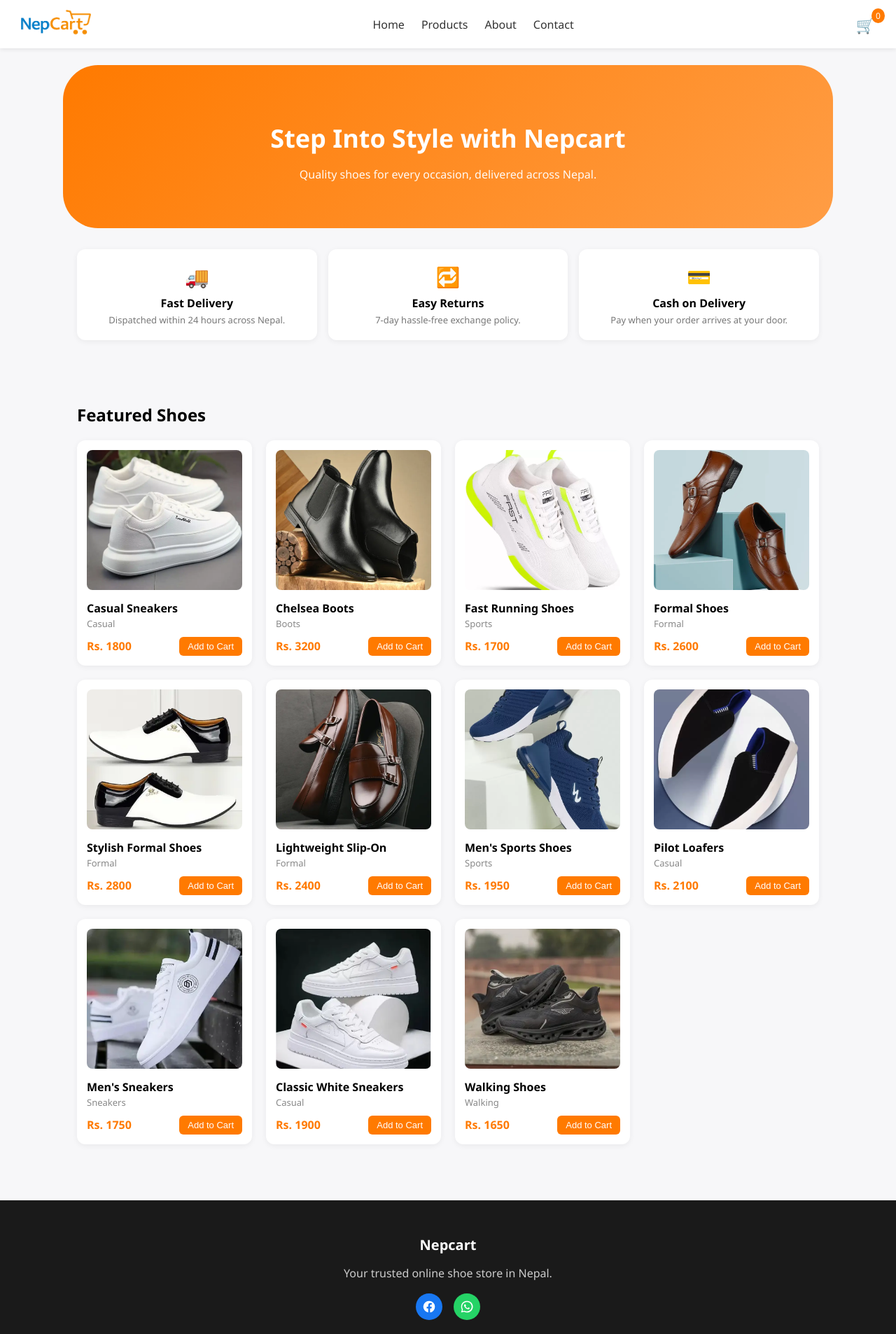
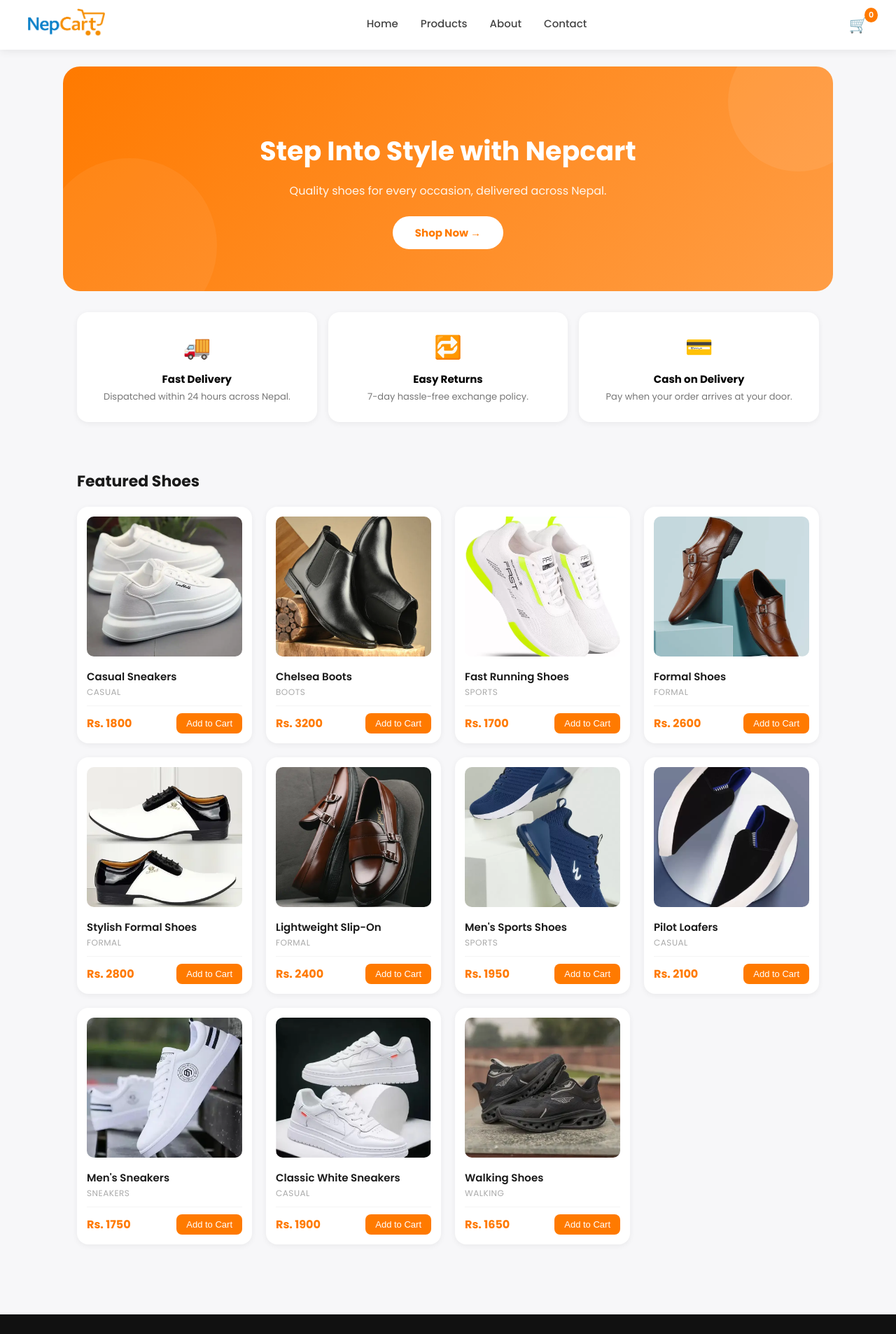
Before and after one commit to bibek-devh2/NepCart, a React (Create React App) app: page / in a window 1280 px wide. Shown: the top 1906 px of the page at 70% size. Built offline with nearby package versions, Linux system fonts and the light colour scheme.

Commit message:
Improve UI design - fonts, animations, card hover effects

```diff
--- a/public/index.html
+++ b/public/index.html
@@ -18,7 +18,7 @@
 
     <link rel="apple-touch-icon" href="%PUBLIC_URL%/logo192.png" />
     <link rel="manifest" href="%PUBLIC_URL%/manifest.json" />
-
+    <link href="https://fonts.googleapis.com/css2?family=Poppins:wght@400;500;600;700&display=swap" rel="stylesheet" />
     <title>Nepcart - Buy Shoes Online in Nepal</title>
   </head>
   <body>
--- a/src/App.css
+++ b/src/App.css
@@ -1,2 +1,5 @@
 * { box-sizing: border-box; }
-body { margin: 0; font-family: 'Segoe UI', Arial, sans-serif; background: #f7f7f9; }
+body { margin: 0;
+ font-family: 'Poppins', 'Segoe UI', Arial, sans-serif;
+ background: #f7f7f9;
+}
--- a/src/components/Footer.css
+++ b/src/components/Footer.css
@@ -1,39 +1,55 @@
 .footer {
-  background: #1a1a1a;
-  color: #ccc;
+  background: #111;
+  color: #bbb;
   text-align: center;
-  padding: 30px 20px;
-  margin-top: 40px;
+  padding: 40px 20px 24px;
+  margin-top: 60px;
 }
-.footer-title { font-size: 20px; font-weight: bold; color: #fff; margin-bottom: 6px; }
-.footer-copy { font-size: 12px; color: #777; margin-top: 10px; }
+
+.footer-title {
+  font-size: 22px;
+  font-weight: 700;
+  color: #fff;
+  margin-bottom: 4px;
+}
+
+.footer p {
+  font-size: 14px;
+  margin: 4px 0;
+}
 
 .footer-socials {
   display: flex;
   justify-content: center;
   gap: 16px;
-  margin: 18px 0;
+  margin: 20px 0;
 }
 
 .social-icon {
-  width: 38px;
-  height: 38px;
+  width: 42px;
+  height: 42px;
   display: flex;
   align-items: center;
   justify-content: center;
   border-radius: 50%;
   color: white;
-  transition: transform 0.2s;
+  transition: transform 0.2s, box-shadow 0.2s;
 }
 
-.social-icon svg {
-  width: 20px;
-  height: 20px;
-}
+.social-icon svg { width: 20px; height: 20px; }
 
 .social-icon:hover {
   transform: translateY(-3px);
+  box-shadow: 0 6px 16px rgba(0,0,0,0.3);
 }
 
 .social-icon.facebook { background: #1877f2; }
 .social-icon.whatsapp { background: #25d366; }
+
+.footer-copy {
+  font-size: 12px;
+  color: #555;
+  margin-top: 16px;
+  padding-top: 16px;
+  border-top: 1px solid #222;
+}
--- a/src/components/Navbar.css
+++ b/src/components/Navbar.css
@@ -2,27 +2,42 @@
   display: flex;
   align-items: center;
   justify-content: space-between;
-  padding: 12px 30px;
+  padding: 10px 40px;
   background: #ffffff;
-  box-shadow: 0 2px 6px rgba(0,0,0,0.08);
+  box-shadow: 0 2px 12px rgba(0,0,0,0.08);
   position: sticky;
   top: 0;
   z-index: 100;
 }
 
-.navbar-logo img { height: 40px; }
+.navbar-logo img { height: 44px; }
 
 .navbar-links {
   display: flex;
-  gap: 24px;
+  gap: 32px;
 }
 
 .navbar-links a {
   text-decoration: none;
-  color: #333;
+  color: #444;
   font-weight: 500;
+  font-size: 15px;
+  position: relative;
+  padding-bottom: 4px;
 }
 
+.navbar-links a::after {
+  content: '';
+  position: absolute;
+  bottom: 0;
+  left: 0;
+  width: 0;
+  height: 2px;
+  background: #ff7a00;
+  transition: width 0.3s ease;
+}
+
+.navbar-links a:hover::after { width: 100%; }
 .navbar-links a:hover { color: #ff7a00; }
 
 .navbar-right {
@@ -44,9 +59,10 @@
   right: -14px;
   background: #ff7a00;
   color: white;
-  font-size: 12px;
+  font-size: 11px;
   border-radius: 50%;
   padding: 2px 6px;
+  font-weight: 600;
 }
 
 .navbar-toggle {
@@ -58,11 +74,10 @@
   color: #333;
 }
 
-/* Mobile styles */
 @media (max-width: 768px) {
-  .navbar-toggle {
-    display: block;
-  }
+  .navbar { padding: 10px 20px; }
+
+  .navbar-toggle { display: block; }
 
   .navbar-links {
     position: absolute;
@@ -79,9 +94,7 @@
     box-shadow: 0 4px 6px rgba(0,0,0,0.05);
   }
 
-  .navbar-links.open {
-    max-height: 300px;
-  }
+  .navbar-links.open { max-height: 300px; }
 
   .navbar-links a {
     padding: 14px;
@@ -89,4 +102,6 @@
     text-align: center;
     border-top: 1px solid #f0f0f0;
   }
+
+  .navbar-links a::after { display: none; }
 }
--- a/src/components/ProductCard.css
+++ b/src/components/ProductCard.css
@@ -1,22 +1,80 @@
 .product-card {
   background: #fff;
-  border-radius: 12px;
-  padding: 14px;
+  border-radius: 16px;
+  padding: 12px;
   box-shadow: 0 2px 8px rgba(0,0,0,0.06);
   display: flex;
   flex-direction: column;
-  transition: transform 0.2s;
+  transition: transform 0.25s, box-shadow 0.25s;
+  border: 2px solid transparent;
 }
-.product-card:hover { transform: translateY(-4px); }
-.product-card img { width: 100%; height: 200px; object-fit: cover; border-radius: 8px; }
-.product-card h3 { margin: 10px 0 2px; font-size: 16px; }
-.product-category { font-size: 13px; color: #888; margin: 0 0 10px; }
-.product-bottom { margin-top: auto; display: flex; align-items: center; justify-content: space-between; }
-.product-price { font-weight: bold; color: #ff7a00; }
+
+.product-card:hover {
+  transform: translateY(-5px);
+  box-shadow: 0 10px 24px rgba(255,122,0,0.12);
+  border-color: #ff7a00;
+}
+
+.product-card-link {
+  text-decoration: none;
+  color: inherit;
+  display: block;
+}
+
+.product-card img {
+  width: 100%;
+  height: 200px;
+  object-fit: cover;
+  border-radius: 10px;
+}
+
+.product-card h3 {
+  margin: 10px 0 2px;
+  font-size: 15px;
+  font-weight: 600;
+  color: #1a1a1a;
+}
+
+.product-category {
+  font-size: 12px;
+  color: #aaa;
+  margin: 0 0 10px;
+  text-transform: uppercase;
+  letter-spacing: 0.5px;
+}
+
+.product-bottom {
+  margin-top: auto;
+  display: flex;
+  align-items: center;
+  justify-content: space-between;
+  padding-top: 10px;
+  border-top: 1px solid #f5f5f5;
+}
+
+.product-price {
+  font-weight: 700;
+  color: #ff7a00;
+  font-size: 16px;
+}
+
 .product-bottom button {
-  background: #ff7a00; color: white; border: none;
-  padding: 6px 12px; border-radius: 6px; cursor: pointer; font-size: 13px;
+  background: #ff7a00;
+  color: white;
+  border: none;
+  padding: 7px 14px;
+  border-radius: 8px;
+  cursor: pointer;
+  font-size: 13px;
+  font-weight: 500;
+  transition: background 0.2s, transform 0.1s;
 }
-.product-bottom button:hover { background: #e06900; }
-.product-card-link { text-decoration: none; color: inherit; display: block;
+
+.product-bottom button:hover {
+  background: #e06900;
+  transform: scale(1.04);
 }
+
+.product-bottom button:active {
+  transform: scale(0.97);
+}
--- a/src/pages/Home.css
+++ b/src/pages/Home.css
@@ -1,22 +1,74 @@
+/* Hero */
 .hero {
-  background: linear-gradient(135deg, #ff7a00, #ff9d45);
+  background: linear-gradient(135deg, #ff7a00 0%, #ff9d45 100%);
   color: white;
   text-align: center;
-  padding: 50px 20px;
+  padding: 60px 30px;
   max-width: 1100px;
   margin: 24px auto;
-  border-radius: 50px;
-}
-.hero h1 { font-size: 36px; margin-bottom: 10px; }
-.hero p { font-size: 16px; opacity: 0.95; }
-.product-section { max-width: 1100px; margin: 0 auto; padding: 40px 20px; }
-.product-section h2 { margin-bottom: 20px; }
-.product-grid {
-  display: grid;
-  grid-template-columns: repeat(auto-fill, minmax(220px, 1fr));
-  gap: 20px;
+  border-radius: 24px;
+  position: relative;
+  overflow: hidden;
 }
 
+.hero::before {
+  content: '';
+  position: absolute;
+  top: -50px;
+  right: -50px;
+  width: 200px;
+  height: 200px;
+  background: rgba(255,255,255,0.08);
+  border-radius: 50%;
+}
+
+.hero::after {
+  content: '';
+  position: absolute;
+  bottom: -60px;
+  left: -30px;
+  width: 250px;
+  height: 250px;
+  background: rgba(255,255,255,0.06);
+  border-radius: 50%;
+}
+
+.hero h1 {
+  font-size: 38px;
+  font-weight: 700;
+  margin-bottom: 12px;
+  position: relative;
+  z-index: 1;
+}
+
+.hero p {
+  font-size: 16px;
+  opacity: 0.92;
+  margin-bottom: 24px;
+  position: relative;
+  z-index: 1;
+}
+
+.hero-btn {
+  display: inline-block;
+  background: white;
+  color: #ff7a00;
+  text-decoration: none;
+  padding: 12px 32px;
+  border-radius: 30px;
+  font-weight: 700;
+  font-size: 15px;
+  transition: transform 0.2s, box-shadow 0.2s;
+  position: relative;
+  z-index: 1;
+}
+
+.hero-btn:hover {
+  transform: translateY(-2px);
+  box-shadow: 0 6px 20px rgba(0,0,0,0.15);
+}
+
+/* Why section */
 .why-section {
   max-width: 1100px;
   margin: 30px auto;
@@ -29,45 +81,49 @@
 .why-card {
   background: #fff;
   text-align: center;
-  padding: 20px;
-  border-radius: 12px;
+  padding: 24px 20px;
+  border-radius: 16px;
   box-shadow: 0 2px 8px rgba(0,0,0,0.06);
   text-decoration: none;
   color: inherit;
   display: block;
   cursor: pointer;
   transition: transform 0.2s, box-shadow 0.2s;
+  border: 2px solid transparent;
 }
 
 .why-card:hover {
-  transform: translateY(-3px);
-  box-shadow: 0 4px 14px rgba(0,0,0,0.1);
+  transform: translateY(-4px);
+  box-shadow: 0 8px 20px rgba(255,122,0,0.12);
+  border-color: #ff7a00;
 }
 
-.why-card span {
-  font-size: 28px;
+.why-card span { font-size: 32px; }
+.why-card h4 { margin: 10px 0 4px; font-size: 15px; }
+.why-card p { font-size: 13px; color: #777; margin: 0; }
+
+/* Products section */
+.product-section {
+  max-width: 1100px;
+  margin: 0 auto;
+  padding: 20px 20px 40px;
 }
 
-.why-card h4 {
-  margin: 8px 0 4px;
+.product-section h2 {
+  margin-bottom: 20px;
+  font-size: 22px;
+  color: #1a1a1a;
 }
 
-.why-card p {
-  font-size: 13px;
-  color: #777;
-  margin: 0;
+.product-grid {
+  display: grid;
+  grid-template-columns: repeat(auto-fill, minmax(220px, 1fr));
+  gap: 20px;
 }
 
 @media (max-width: 480px) {
-  .hero {
-    padding: 40px 16px;
-    margin: 16px;
-  }
-
-  .hero h1 {
-    font-size: 26px;
-  }
-
+  .hero { padding: 40px 16px; margin: 16px; }
+  .hero h1 { font-size: 26px; }
   .product-grid {
     grid-template-columns: repeat(2, 1fr);
     gap: 12px;
--- a/src/pages/Home.js
+++ b/src/pages/Home.js
@@ -1,3 +1,4 @@
+import { Link } from "react-router-dom";
 import React from "react";
 import products from "../data/products";
 import ProductCard from "../components/ProductCard";
@@ -9,6 +10,7 @@ export default function Home() {
       <section className="hero">
         <h1>Step Into Style with Nepcart</h1>
         <p>Quality shoes for every occasion, delivered across Nepal.</p>
+          <Link to="/products" className="hero-btn">Shop Now →</Link>
       </section>
 
       <section className="why-section">
```
